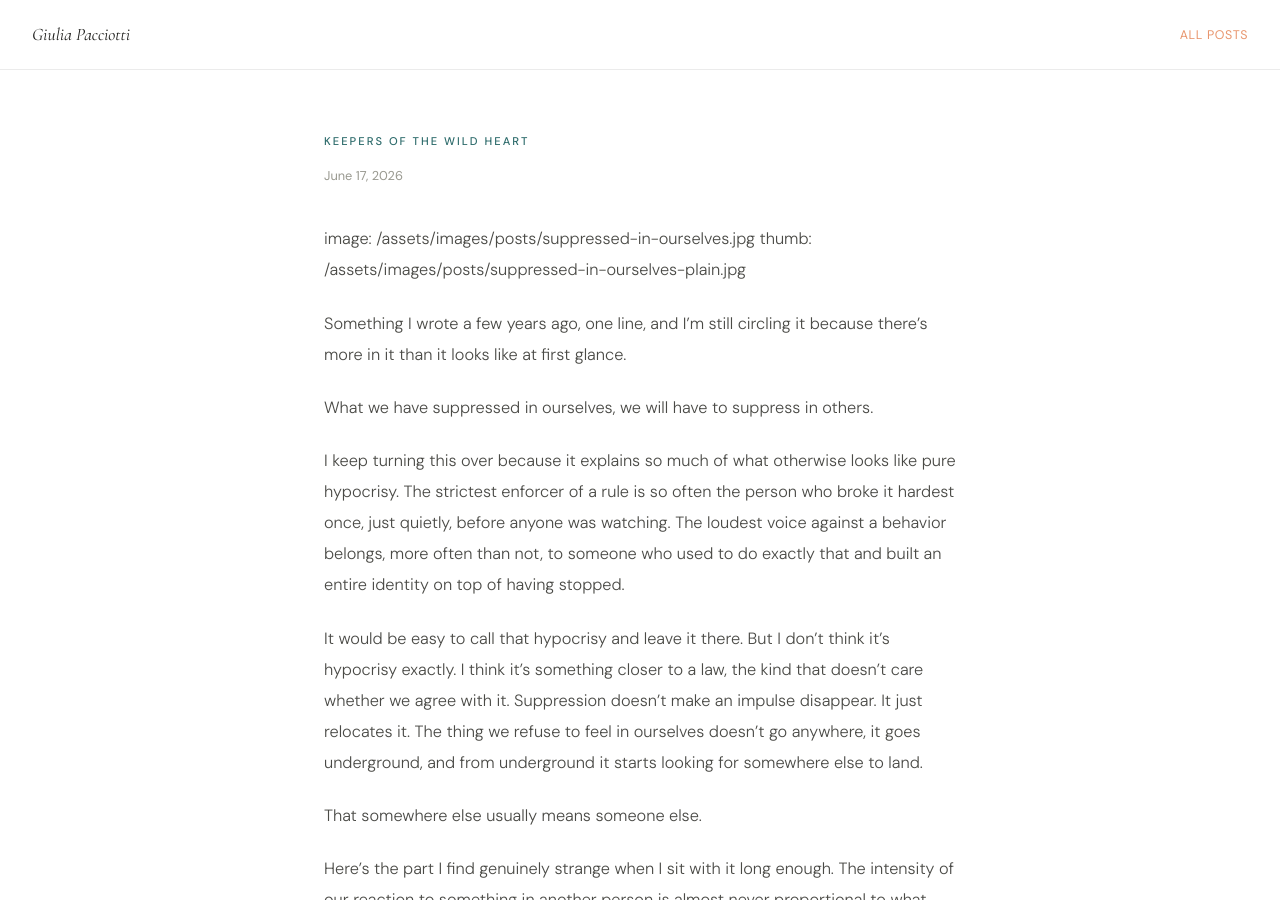
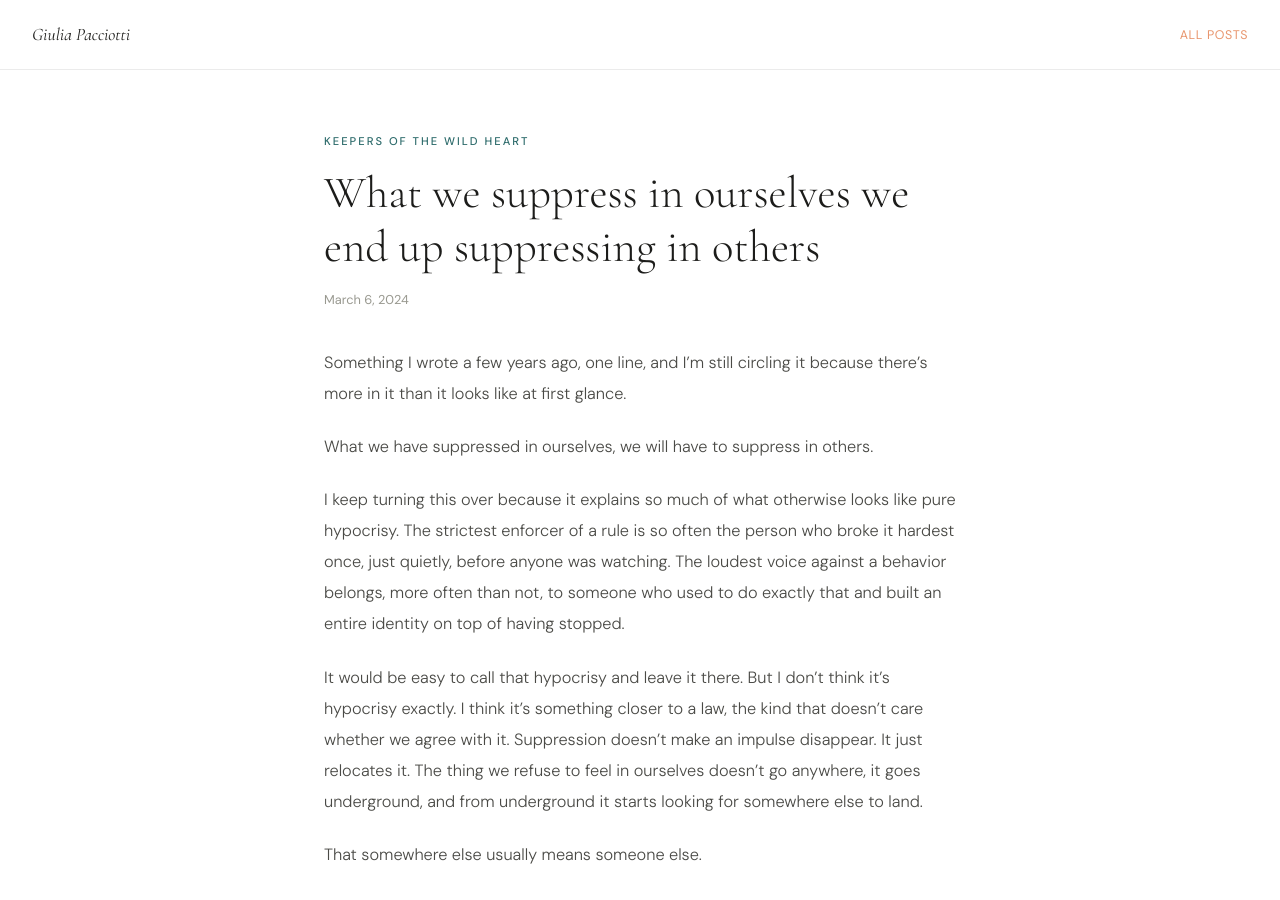
Before and after one commit to Blubell26/giuliapacciotti.com, a Jekyll site: the page built from _posts/2024-03-06-what-we-suppress-in-ourselves-we-end-up-suppressing-in-others.md, in a window 1280 px wide and 900 px high. Built offline with Jekyll 4.4.1, drawn with Linux system fonts in a browser that asks for light colours; our own code applies the rules of GitHub Pages for plain Markdown files.

Commit message:
Update 2024-03-06-what-we-suppress-in-ourselves-we-end-up-suppressing-in-others.md

```diff
--- a/_posts/2024-03-06-what-we-suppress-in-ourselves-we-end-up-suppressing-in-others.md
+++ b/_posts/2024-03-06-what-we-suppress-in-ourselves-we-end-up-suppressing-in-others.md
@@ -1,11 +1,9 @@
 ---
 layout: post
 title: "What we suppress in ourselves we end up suppressing in others"
-description: "A long look at why the harshest reactions we have to other people are usually pointing back at the parts of ourselves we learned to exile a long time ago
+description: "A long look at why the harshest reactions we have to other people are usually pointing back at the parts of ourselves we learned to exile a long time ago"
 date: 2024-03-06
 ---
-image: /assets/images/posts/suppressed-in-ourselves.jpg
-thumb: /assets/images/posts/suppressed-in-ourselves-plain.jpg
 
 Something I wrote a few years ago, one line, and I’m still circling it because there’s more in it than it looks like at first glance.
 
```
